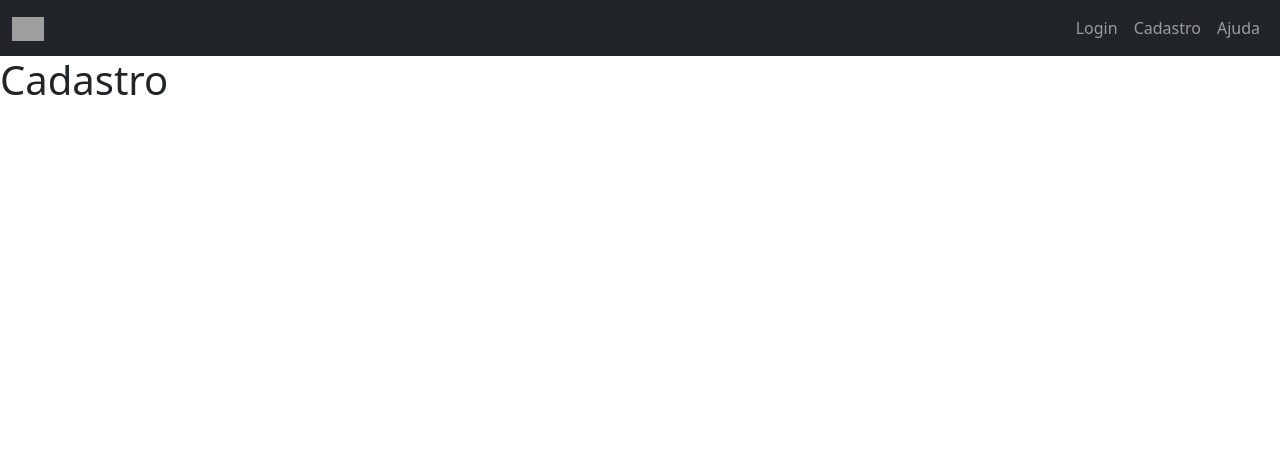
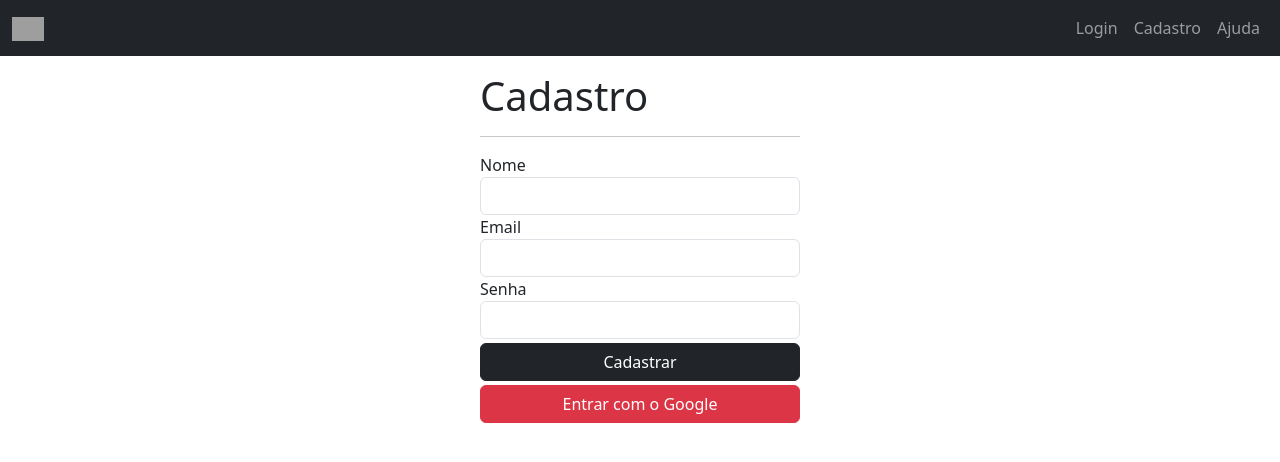
Before and after one commit to almir-soulcode/RN2-REACT, a React (Vite) app in the folder mytask/: page /cadastro in a window 1280 px wide. Shown: the top 462 px of the page. Built offline with nearby package versions, Linux system fonts and the light colour scheme; grey boxes are pictures that could not be loaded.

Commit message:
aula1107: forms de cadastro e login

```diff
--- a/mytask/package.json
+++ b/mytask/package.json
@@ -14,6 +14,7 @@
     "react": "^18.3.1",
     "react-bootstrap": "^2.10.4",
     "react-dom": "^18.3.1",
+    "react-hook-form": "^7.52.1",
     "react-router-dom": "^6.24.1"
   },
   "devDependencies": {
--- a/mytask/src/index.css
+++ b/mytask/src/index.css
@@ -1 +1,6 @@
 @import "bootstrap/dist/css/bootstrap.min.css";
+
+.form-section {
+    width: 320px;
+    margin: 16px auto;
+}
--- a/mytask/src/pages/Cadastro.jsx
+++ b/mytask/src/pages/Cadastro.jsx
@@ -1,9 +1,55 @@
+import { Button } from "react-bootstrap";
+import { useForm } from "react-hook-form";
+
 function Cadastro() {
-    return (
-        <main>
-            <h1>Cadastro</h1>
-        </main>
-    );
+  const { register, handleSubmit } = useForm();
+
+  function cadastrar(data) {
+    console.log("Cadastro!");
+    console.log(data);
+  }
+
+  return (
+    <main>
+      <form className="form-section" onSubmit={handleSubmit(cadastrar)}>
+        <h1>Cadastro</h1>
+        <hr />
+        <div>
+          <label htmlFor="nome">Nome</label>
+          <input
+            type="text"
+            id="nome"
+            className="form-control"
+            {...register("nome")}
+            />
+        </div>
+        <div>
+          <label htmlFor="email">Email</label>
+          <input
+            type="email"
+            id="email"
+            className="form-control"
+            {...register("email")}
+            />
+        </div>
+        <div>
+          <label htmlFor="senha">Senha</label>
+          <input
+            type="password"
+            id="senha"
+            className="form-control"
+            {...register("senha")}
+            />
+        </div>
+        <Button variant="dark" className="mt-1 w-100" type="submit">
+          Cadastrar
+        </Button>
+        <Button variant="danger" className="mt-1 w-100" type="button">
+          Entrar com o Google
+        </Button>
+      </form>
+    </main>
+  );
 }
 
 export default Cadastro;
--- a/mytask/src/pages/Login.jsx
+++ b/mytask/src/pages/Login.jsx
@@ -1,9 +1,47 @@
+import { Button } from "react-bootstrap";
+import { useForm } from "react-hook-form";
+
 function Login() {
-    return (
-        <main>
-            <h1>Login</h1>
-        </main>
-    );
+  const { register, handleSubmit } = useForm();
+
+  function entrar(data) {
+    // data é um objeto com os dados do formulário
+    console.log("Login!")
+    console.log(data);
+  }
+
+  return (
+    <main>
+      <form className="form-section" onSubmit={handleSubmit(entrar)}>
+        <h1>Login</h1>
+        <hr/>
+        <div>
+          <label htmlFor="email">Email</label>
+          <input
+            type="email"
+            id="email"
+            className="form-control"
+            {...register("email")}
+            />
+        </div>
+        <div>
+          <label htmlFor="senha">Senha</label>
+          <input
+            type="password"
+            id="senha"
+            className="form-control"
+            {...register("senha")}
+            />
+        </div>
+        <Button variant="dark" className="mt-1 w-100" type="submit">
+          Entrar
+        </Button>
+        <Button variant="danger" className="mt-1 w-100" type="button">
+          Entrar com o Google
+        </Button>
+      </form>
+    </main>
+  );
 }
 
 export default Login;
```
Also changed, not shown: 2 other files (tests, documents, lock files or other folders).
